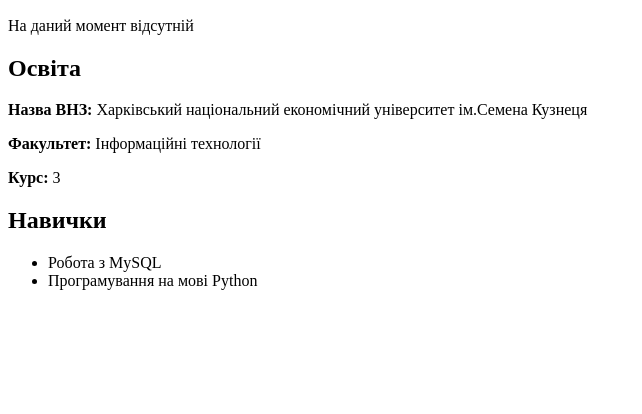
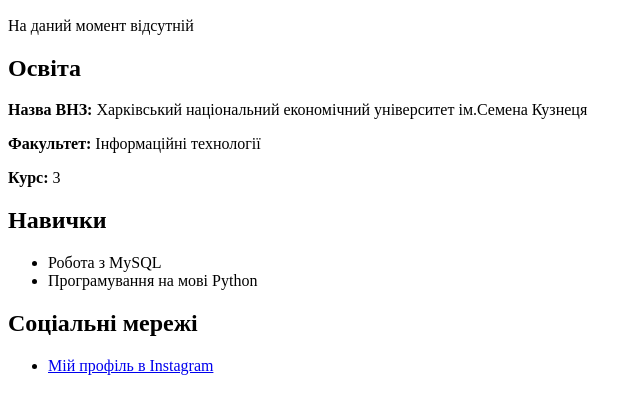
Before and after one commit to AnastasiiaZagnibeda/zagnibeda_project_root, a Django app: template templates/resume.html in a window 1280 px wide. Shown: the part 263-677 px from the top of the page, without its empty margins (0-642 px from the left). Run offline with Django 5.2, Linux system fonts and the light colour scheme; the template is opened without the code that fills it, so the values that code supplies are empty.

Commit message:
Новий стан, за якого додано посилання на соціальні мережі до файлу resume.html

```diff
--- a/templates/resume.html
+++ b/templates/resume.html
@@ -22,5 +22,9 @@
         <li>Робота з MySQL</li>
         <li>Програмування на мові Python</li>
     </ul>
+    <h2>Соціальні мережі</h2>
+    <ul>
+        <li><a href="https://www.instagram.com/_lannister.a_?igsh=MWRtejZoNDE4NWR0eA%3D%3D&utm_source=qr">Мій профіль в Instagram</a></li>
+    </ul>
 </body>
 </html>
```
